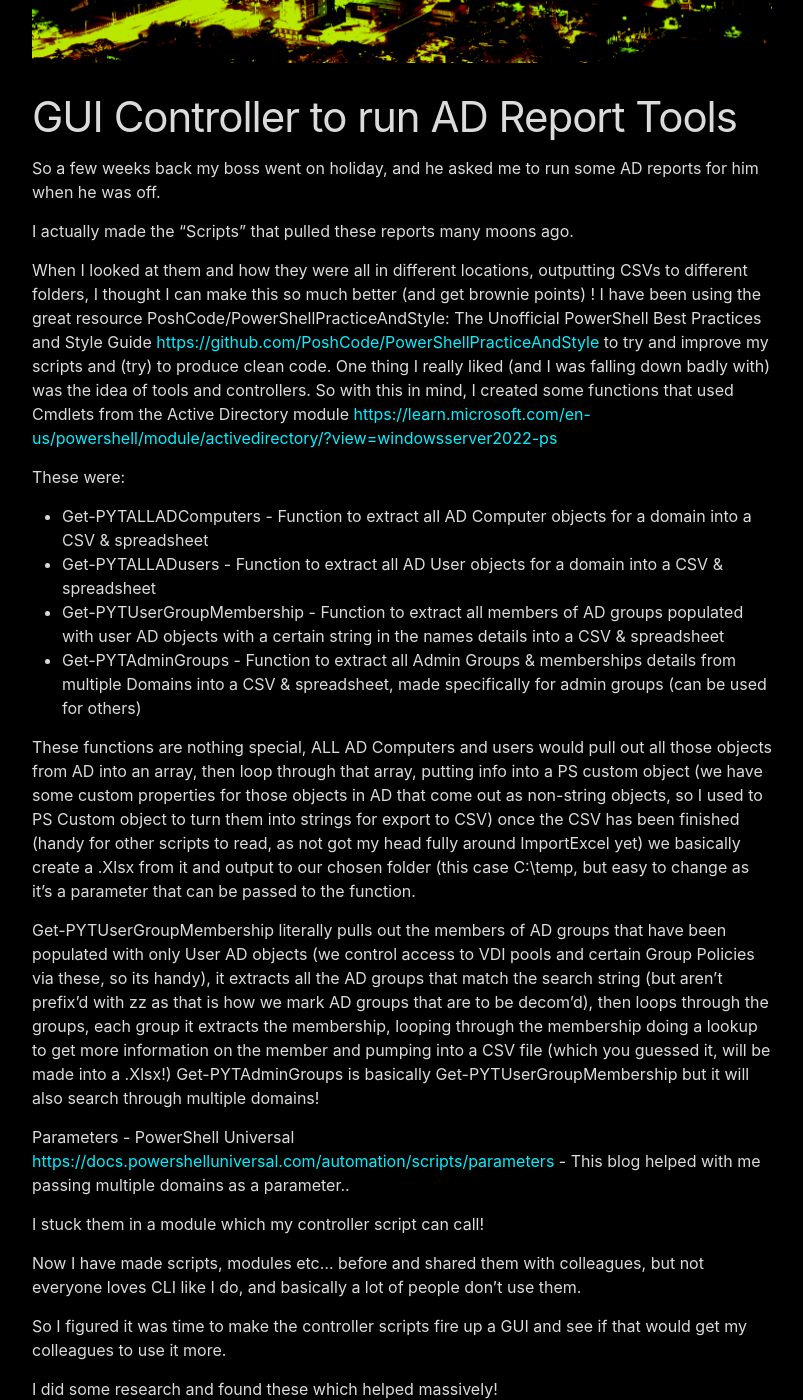
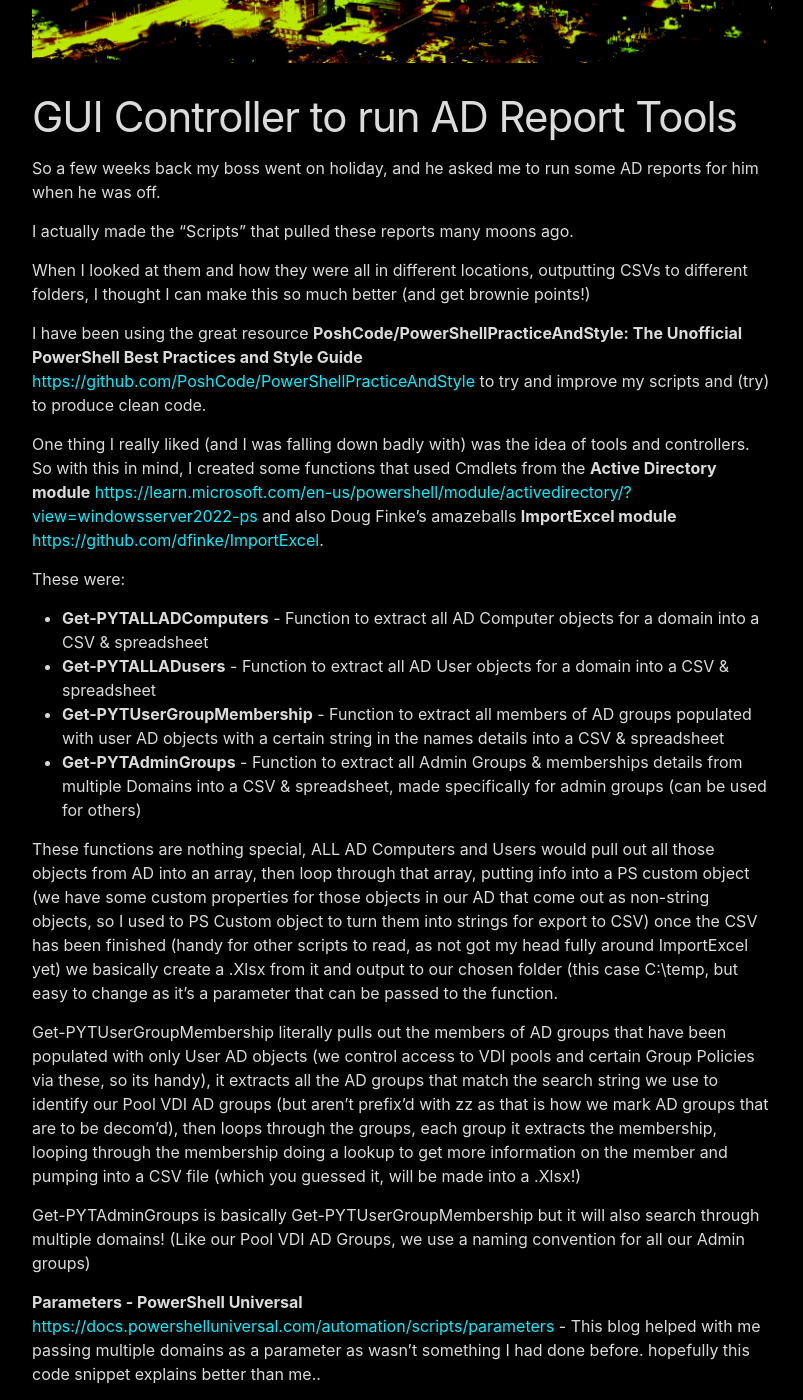
Before and after one commit to PowerShellYoungTeam/PowerShellYoungTeam.github.io, a Jekyll site: the page built from _posts/2023-09-01-AD-Reports-with-GUI-Controller.md, in a window 1280 px wide and 1400 px high, scrolled down 673 px. Shown: the whole window, without its empty margins (238-1041 px from the left). Built offline with Jekyll 4.4.1, drawn with Linux system fonts in a browser that asks for light colours; our own code applies the rules of GitHub Pages for plain Markdown files; some of the changed text lies outside the part shown.

Commit message:
Update 2023-09-01-AD-Reports-with-GUI-Controller.md
we fixes and additions

````diff
--- a/_posts/2023-09-01-AD-Reports-with-GUI-Controller.md
+++ b/_posts/2023-09-01-AD-Reports-with-GUI-Controller.md
@@ -6,23 +6,31 @@
 
 I actually made the "Scripts" that pulled these reports many moons ago.
 
-When I looked at them and how they were all in different locations, outputting CSVs to different folders, I thought I can make this so much better (and get brownie points) !
-I have been using the great resource PoshCode/PowerShellPracticeAndStyle: The Unofficial PowerShell Best Practices and Style Guide <https://github.com/PoshCode/PowerShellPracticeAndStyle> to try and improve my scripts and (try) to produce clean code.
-One thing I really liked (and I was falling down badly with) was the idea of tools and controllers. So with this in mind, I created some functions that used Cmdlets from the Active Directory module <https://learn.microsoft.com/en-us/powershell/module/activedirectory/?view=windowsserver2022-ps>
+When I looked at them and how they were all in different locations, outputting CSVs to different folders, I thought I can make this so much better (and get brownie points!)
+
+I have been using the great resource **PoshCode/PowerShellPracticeAndStyle: The Unofficial PowerShell Best Practices and Style Guide** <https://github.com/PoshCode/PowerShellPracticeAndStyle> to try and improve my scripts and (try) to produce clean code.
+
+One thing I really liked (and I was falling down badly with) was the idea of tools and controllers. So with this in mind, I created some functions that used Cmdlets from the **Active Directory module** <https://learn.microsoft.com/en-us/powershell/module/activedirectory/?view=windowsserver2022-ps> and also Doug Finke's amazeballs **ImportExcel module** <https://github.com/dfinke/ImportExcel>.
 
 These were:
 
-* Get-PYTALLADComputers - Function to extract all AD Computer objects for a domain into a CSV & spreadsheet
-* Get-PYTALLADusers - Function to extract all AD User objects for a domain into a CSV & spreadsheet
-* Get-PYTUserGroupMembership - Function to extract all members of AD groups populated with user AD objects with a certain string in the names details into a CSV & spreadsheet
-* Get-PYTAdminGroups - Function to extract all Admin Groups & memberships details from multiple Domains into a CSV & spreadsheet, made specifically for admin groups (can be used for others)
+* **Get-PYTALLADComputers** - Function to extract all AD Computer objects for a domain into a CSV & spreadsheet
+* **Get-PYTALLADusers** - Function to extract all AD User objects for a domain into a CSV & spreadsheet
+* **Get-PYTUserGroupMembership** - Function to extract all members of AD groups populated with user AD objects with a certain string in the names details into a CSV & spreadsheet
+* **Get-PYTAdminGroups** - Function to extract all Admin Groups & memberships details from multiple Domains into a CSV & spreadsheet, made specifically for admin groups (can be used for others)
 
-These functions are nothing special, ALL AD Computers and users would pull out all those objects from AD into an array, then loop through that array, putting info into a PS custom object (we have some custom properties for those objects in AD that come out as non-string objects, so I used to PS Custom object to turn them into strings for export to CSV) once the CSV has been finished (handy for other scripts to read, as not got my head fully around ImportExcel yet) we basically create a .Xlsx from it and output to our chosen folder (this case C:\temp, but easy to change as it’s a parameter that can be passed to the function.
+These functions are nothing special, ALL AD Computers and Users would pull out all those objects from AD into an array, then loop through that array, putting info into a PS custom object (we have some custom properties for those objects in our AD that come out as non-string objects, so I used to PS Custom object to turn them into strings for export to CSV) once the CSV has been finished (handy for other scripts to read, as not got my head fully around ImportExcel yet) we basically create a .Xlsx from it and output to our chosen folder (this case C:\temp, but easy to change as it’s a parameter that can be passed to the function.
 
-Get-PYTUserGroupMembership literally pulls out the members of AD groups that have been populated with only User AD objects (we control access to VDI pools and certain Group Policies via these, so its handy), it extracts all the AD groups that match the search string (but aren't prefix'd with zz as that is how we mark AD groups that are to be decom'd), then loops through the groups, each group it extracts the membership, looping through the membership doing a lookup to get more information on the member and pumping into a CSV file (which you guessed it, will be made into a .Xlsx!)
-Get-PYTAdminGroups is basically Get-PYTUserGroupMembership but it will also search through multiple domains!
+Get-PYTUserGroupMembership literally pulls out the members of AD groups that have been populated with only User AD objects (we control access to VDI pools and certain Group Policies via these, so its handy), it extracts all the AD groups that match the search string we use to identify our Pool VDI AD groups (but aren't prefix'd with zz as that is how we mark AD groups that are to be decom'd), then loops through the groups, each group it extracts the membership, looping through the membership doing a lookup to get more information on the member and pumping into a CSV file (which you guessed it, will be made into a .Xlsx!)
 
-Parameters - PowerShell Universal <https://docs.powershelluniversal.com/automation/scripts/parameters> - This blog helped with me passing multiple domains as a parameter..
+Get-PYTAdminGroups is basically Get-PYTUserGroupMembership but it will also search through multiple domains! (Like our Pool VDI AD Groups, we use a naming convention for all our Admin groups)
+
+**Parameters - PowerShell Universal** <https://docs.powershelluniversal.com/automation/scripts/parameters> - This blog helped with me passing multiple domains as a parameter as wasn't something I had done before. hopefully this code snippet explains better than me..
+
+```powershell
+ HelpMessage="Enter in a Domains to extact AD groups members from, accepted values (multiple): PYT, PYTUAT, PYTDEV")]
+[ValidateSet('PYT','PYTUAT','PYTDEV')] [String] $Domain = ('PYT','PYTUAT','PYTDEV'),
+```
 
 I stuck them in a module which my controller script can call!
 
@@ -32,10 +40,11 @@
 
 I did some research and found these which helped massively!
 
-Creating a custom input box - PowerShell | Microsoft Learn <https://learn.microsoft.com/en-us/powershell/scripting/samples/creating-a-custom-input-box?view=powershell-7.3> - This was my first stop, helped me pull in the .NET framework form-building features, build the form and labels add OK/ cancel buttons!
-Powershell and Forms (part 3) – Checkboxes - ServerFixes <https://serverfixes.com/powershell-checkboxes> - this helped me add the checkboxes for what scripts you want to run.
+**Creating a custom input box - PowerShell | Microsoft Learn** <https://learn.microsoft.com/en-us/powershell/scripting/samples/creating-a-custom-input-box?view=powershell-7.3> - This was my first stop, helped me pull in the .NET framework form-building features, build the form and labels add OK/ cancel buttons!
 
-Also I found that ChatGPT was decent at building the barebones of a GUI too!
+**Powershell and Forms (part 3) – Checkboxes - ServerFixes** <https://serverfixes.com/powershell-checkboxes> - this helped me add the checkboxes for what scripts you want to run.
+
+Also I found that ChatGPT was decent at building the barebones of a GUI too! If you explain what you want (form x size, with a label that says this, dropdown etc...) defo worth a play with as I found it can be quite a time saver, unless you are like me and won't stop tinkering with size and postion of things so you spend loads of time on it anyway!
 
 So here is the GUI!
 
@@ -44,7 +53,15 @@
 I have also built a much more complicated GUI controller for a Nutanix module I am making, but it's still in progress!
 
 Right so here is how the GUI was made!
-Create the form and set Title, Size and Font
+
+first you need to make sure you load up the .NET framework form building features, dead simple!
+
+```powershell
+Add-Type -AssemblyName System.Windows.Forms
+Add-Type -AssemblyName System.Drawing
+```
+
+Then create the form and set Title, Size, screen position and Font..
 
 ```powershell
 $ADReportControllerForm = New-Object System.Windows.Forms.Form
````
